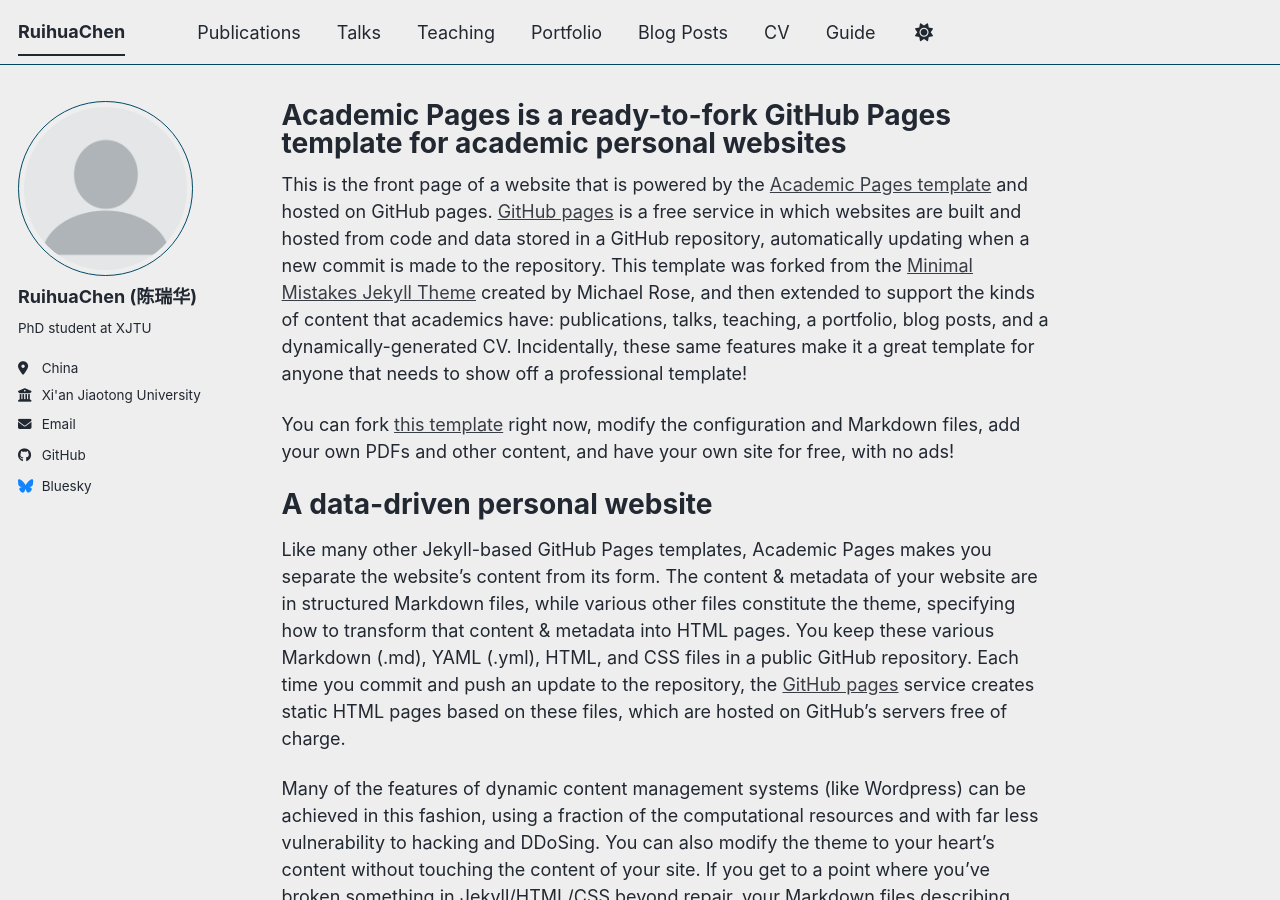
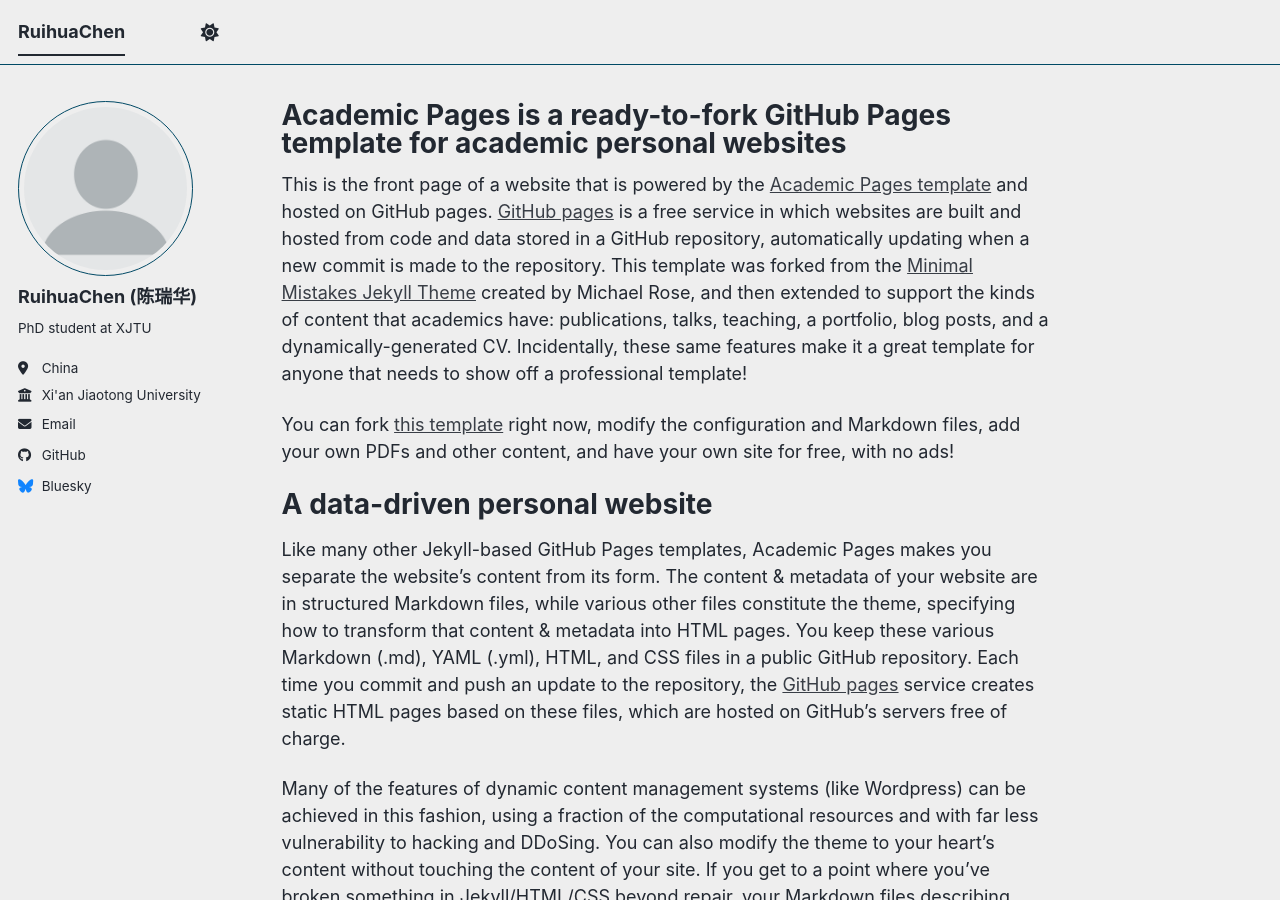
Before and after one commit to Ruihua-Chen/ruihua-chen.github.io, a Jekyll site: the page built from _pages/about.md, in a window 1280 px wide and 900 px high. Built offline with Jekyll 4.4.1, drawn with Linux system fonts in a browser that asks for light colours; a script bundle is joined from its source files by our own code; library files that are not in the unit come from our copies.

Commit message:
Remove navigation entries for various sections

```diff
--- a/_data/navigation.yml
+++ b/_data/navigation.yml
@@ -8,26 +8,6 @@
 #      Markdown formatted page while the second is generated using JSON.
 
 main:
-  - title: "Publications"
-    url: /publications/
-
-  - title: "Talks"
-    url: /talks/
-
-  - title: "Teaching"
-    url: /teaching/
-
-  - title: "Portfolio"
-    url: /portfolio/
-
-  - title: "Blog Posts"
-    url: /year-archive/
-
-  - title: "CV"
-    url: /cv/
 
   # - title: "CV"
   #   url: /cv-json/
-
-  - title: "Guide"
-    url: /markdown/
```
